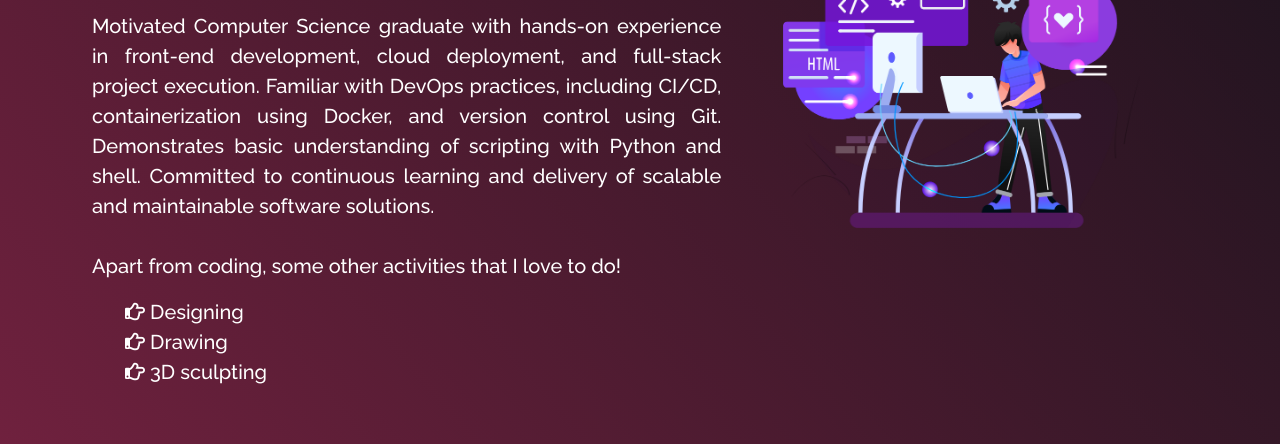
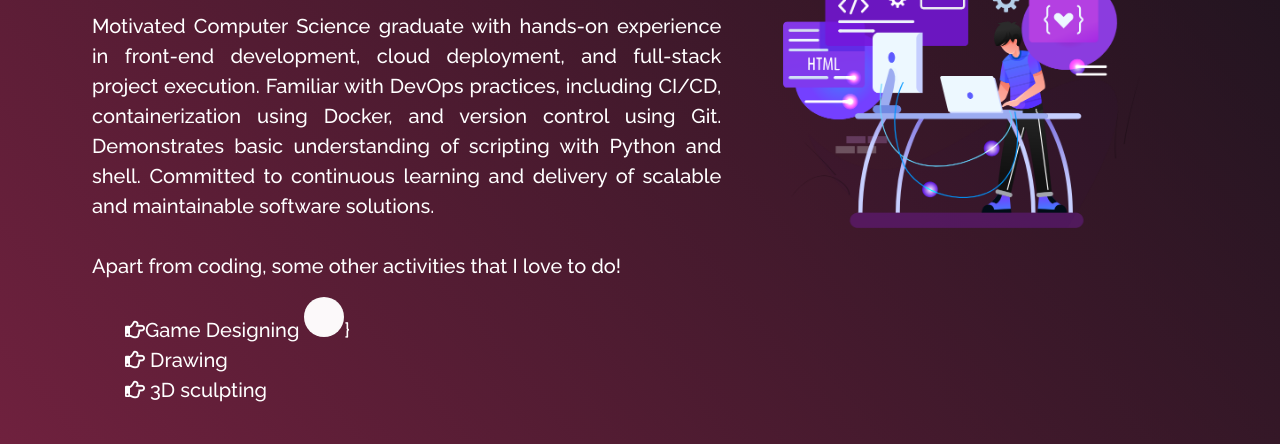
Before and after one commit to Faheem-mohd/portfolio, a plain HTML site: page about.html in a window 1280 px wide. Shown: the part 341-785 px from the top of the page. Drawn offline with nearby package versions, Linux system fonts and the light colour scheme; some icons are missing.

Commit message:
Update about.html

```diff
--- a/about.html
+++ b/about.html
@@ -82,7 +82,9 @@ continuous learning and delivery of scalable and maintainable software solutions
                 </p>
                 <ul>
                   <li class="about-activity">
-                    <i class="far fa-hand-point-right"></i> Designing
+                    <i class="far fa-hand-point-right"></i>Game Designing <a href="https://faheem-mohd.github.io/GameDev-Portfolio/" target="_blank" rel="noreferrer" class="icon-colour  home-social-icons">
+
+                </a>}
                   </li>
                   <li class="about-activity">
                     <i class="far fa-hand-point-right"></i> Drawing
```
